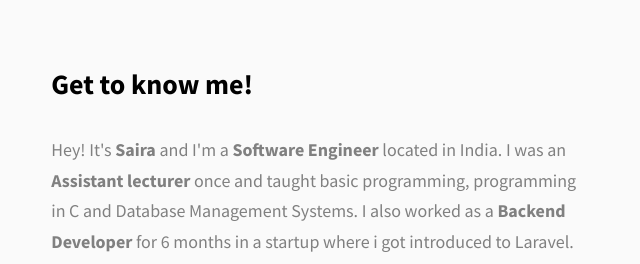
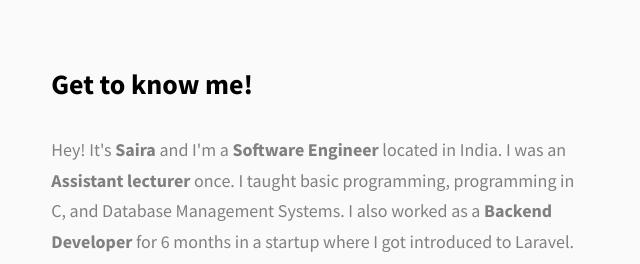
Before and after one commit to saira512dev/webDevPortfolio, a website: page index.html in a window 1280 px wide. Shown: the part 1180-1444 px from the top of the page, 0-640 px from the left. Drawn offline with Linux system fonts and the light colour scheme.

Commit message:
Made corrections in grammar

```diff
--- a/index.html
+++ b/index.html
@@ -166,14 +166,15 @@
             <h3 class="about__content-title">Get to know me!</h3>
             <div class="about__content-details">
               <p class="about__content-details-para">
+
+
                 Hey! It's
                 <strong>Saira</strong>
                 and I'm a <strong> Software Engineer </strong> located in
                 India. I was an
-                <strong> Assistant lecturer</strong> once
-                and taught basic programming, programming in C and Database Management Systems. I also worked as a
+                <strong> Assistant lecturer</strong> once. I taught basic programming, programming in C, and Database Management Systems. I also worked as a
                 <strong>Backend Developer </strong> for 6 months in a startup
-                where i got introduced to Laravel.
+                where I got introduced to Laravel.
               </p>
               <p class="about__content-details-para">
                 I love acquiring new skills and learning new languages. Neuroscience fascinates me and books are my refuge
```
